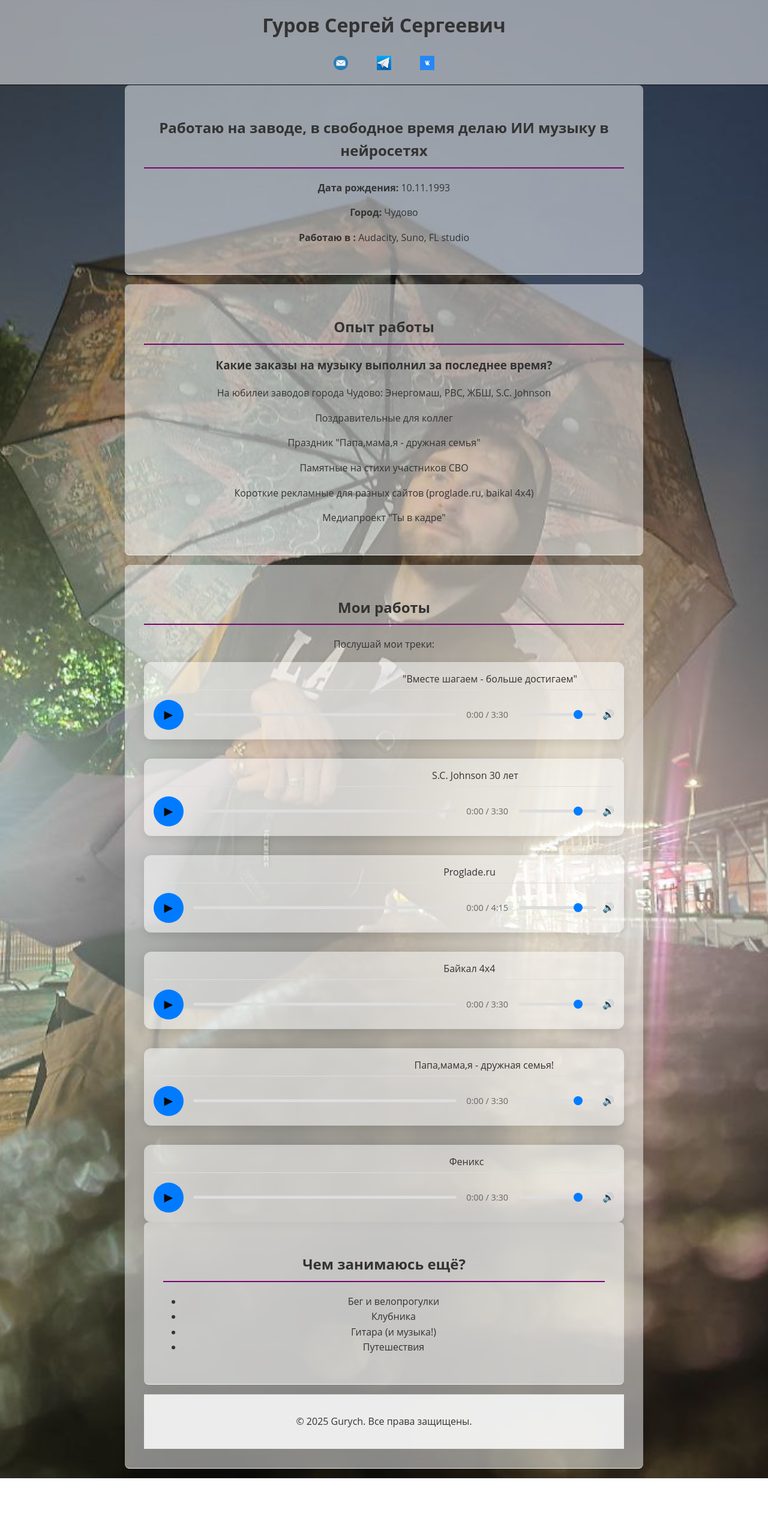
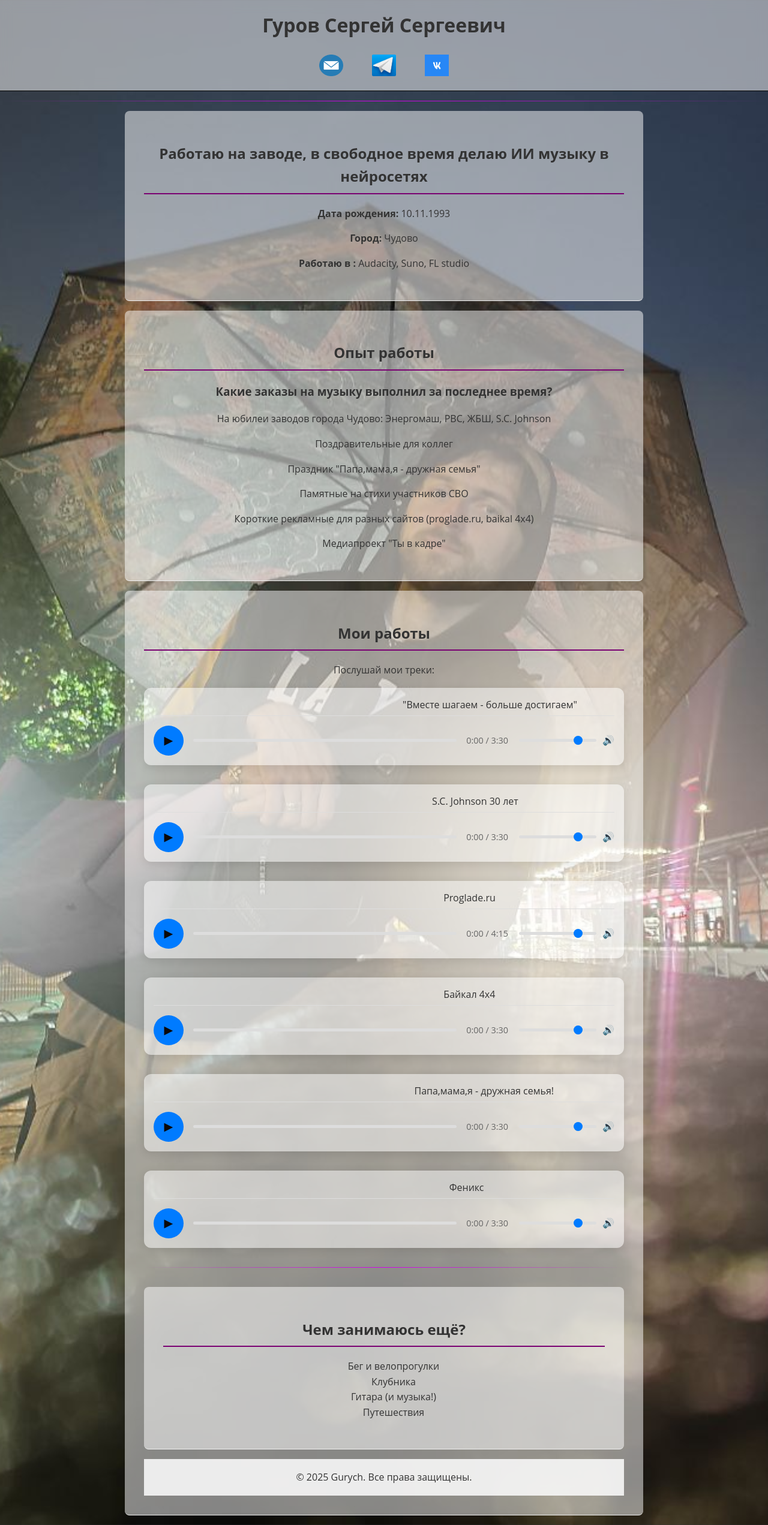
Before and after one commit to gurych10/portfolio, a plain HTML site: page index.html in a window 1280 px wide. Shown: the whole page at 60% size. Before the commit the page ends 2465 px from the top, so only its background shows below. Drawn offline with Linux system fonts and the light colour scheme.

Commit message:
Add files via upload

```diff
--- a/index.html
+++ b/index.html
@@ -22,7 +22,7 @@
     </a>
 </div>
     </header>
-
+        <hr class="section-divider1">
     <section id="hero" class="hero animate-fade">
         <h2>Работаю на заводе, в свободное время делаю ИИ музыку в нейросетях</h2>
         <div class="info">
@@ -207,7 +207,7 @@
             </div>
         </div>
 
-
+        <hr class="section-divider">
     <section id="hobbies" class="animate-fade">
         <h2>Чем занимаюсь ещё?</h2>
         <ul>
@@ -222,14 +222,7 @@
         <p>&copy; 2025 Gurych. Все права защищены.</p>
     </footer>
 
-    <nav class="mobile-nav">
-        <ul>
-            <li><a href="#hero">Главная</a></li>
-            <li><a href="#experience">Опыт</a></li>
-            <li><a href="#portfolio">Портфолио</a></li>
-            <li><a href="#contact">Контакты</a></li>
-        </ul>
-    </nav>
+
 
     <script src="script.js"></script>
 </body>
--- a/styles.css
+++ b/styles.css
@@ -42,8 +42,8 @@ header h1 {
     background: transparent;
 }
 .icon {
-    width: 24px; /* Размер иконки */
-    height: 24px;
+    width: 40px; /* Размер иконки */
+    height: 36px;
     vertical-align: middle; /* Выравнивание с текстом */
     transition: transform 0.3s ease; /* Анимация hover вместе с ссылкой */
 }
@@ -107,7 +107,7 @@ h2 {
 }
 
 .tech-list, ul {
-    list-style-type: disc;
+    list-style-type: none;
     padding-left: 2rem;
 }
 
@@ -260,9 +260,8 @@ audio {
 
 footer {
     text-align: center;
-    padding: 1rem;
+    padding: 0.10rem;
     background: rgba(248, 248, 248, 0.9);
-    border-top: 1px solid #ddd;
 }
 
 @keyframes fadeInUp {
@@ -323,7 +322,20 @@ footer {
 .hero, section, header, .custom-player {
     background: rgba(255, 255, 255, 0.5) !important;
 }
-
+.section-divider {
+    width: 100%;
+    height: 1px;
+    background: linear-gradient(to right, transparent, #d502ed, transparent); /* Градиентная линия */
+    margin: 2rem 0;
+    border: none; /* Убираем default-стиль hr */
+}
+.section-divider1 {
+    width: 100%;
+    height: 1px;
+    background: linear-gradient(to right, transparent, #d502ed, transparent); /* Градиентная линия */
+    margin: 1rem 0;
+    border: none; /* Убираем default-стиль hr */
+}
 .mobile-nav {
     display: none;
 }
```
